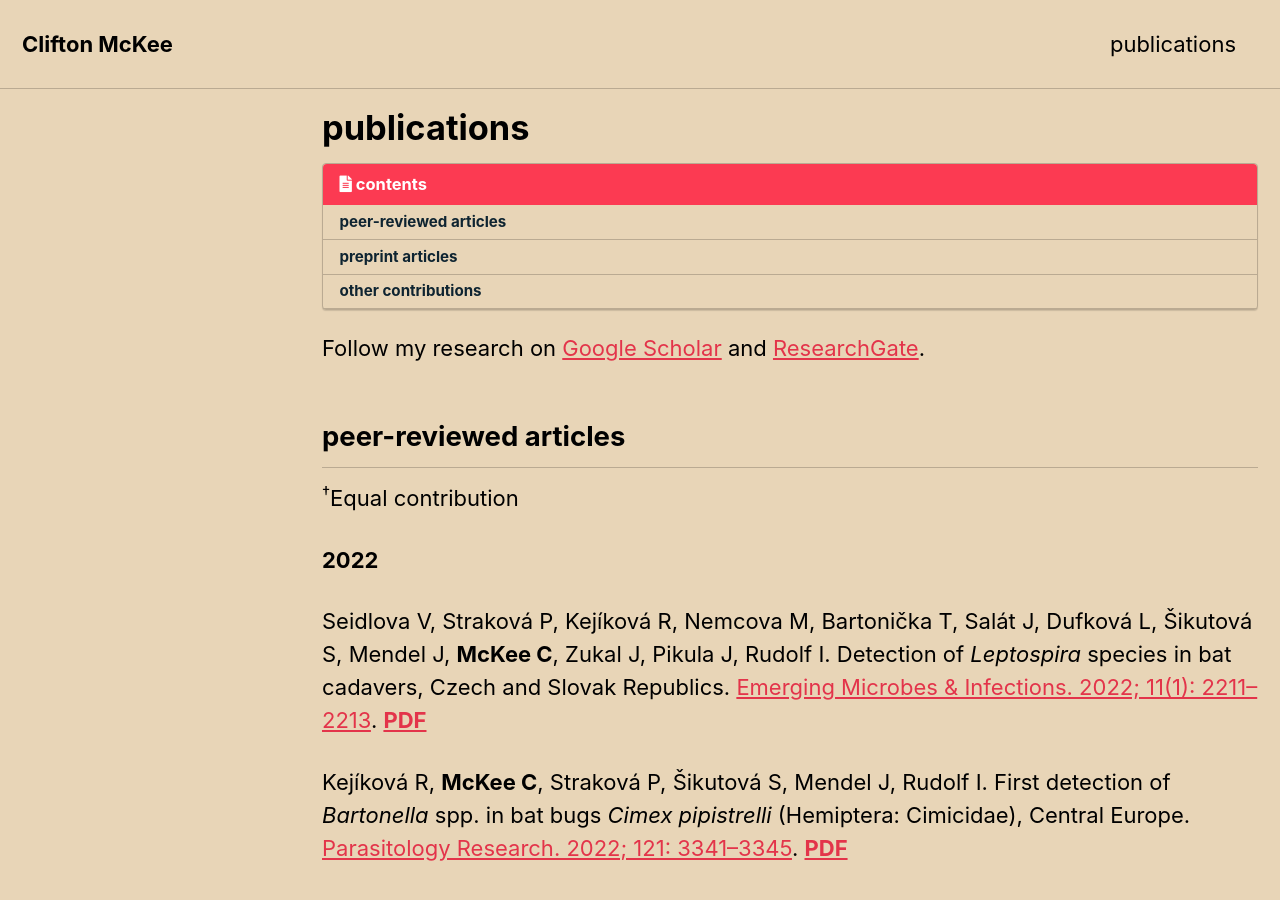
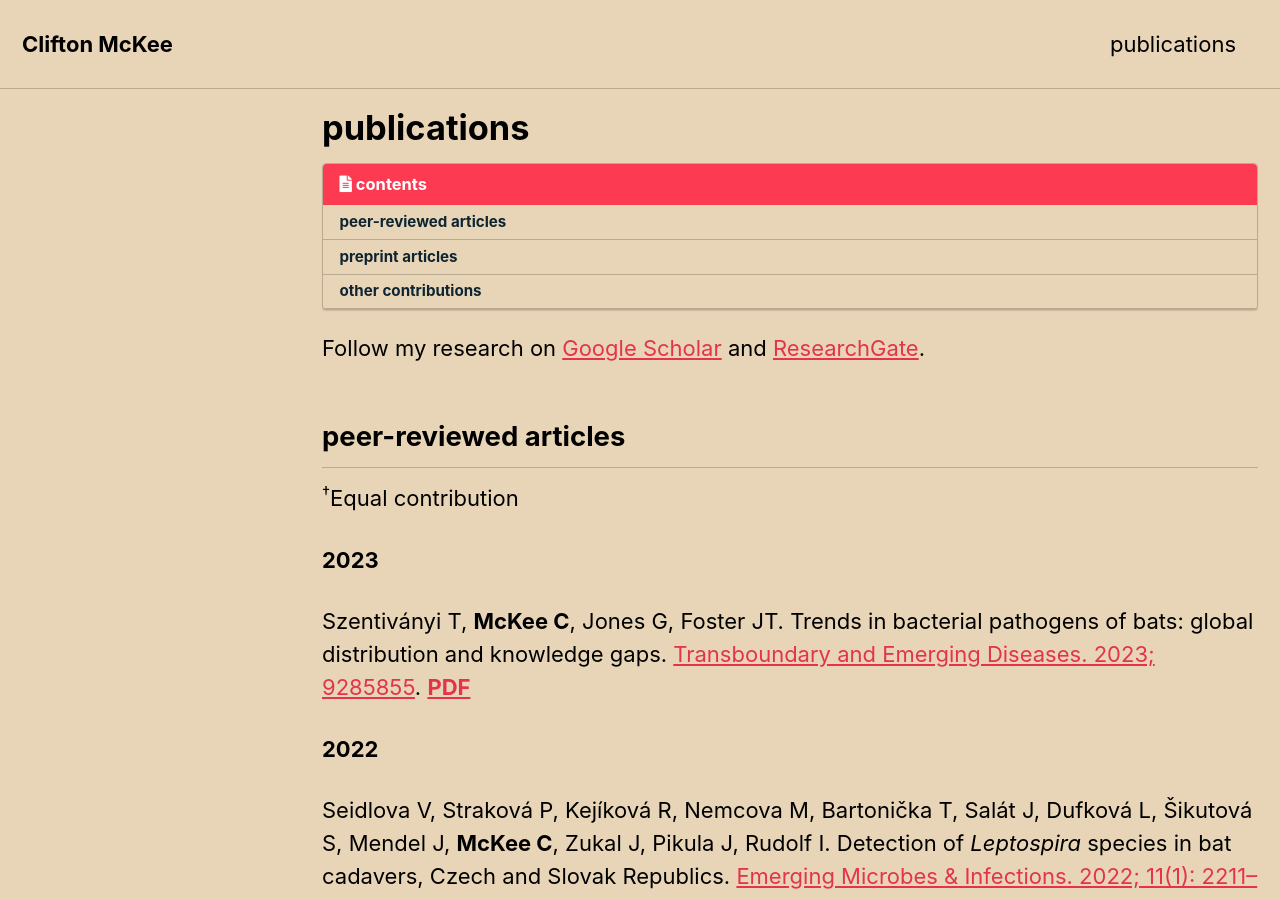
Before and after one commit to clifmckee/clifmckee.github.io, a Jekyll site: the page built from _pages/publications.md, in a window 1280 px wide and 900 px high. Built offline with Jekyll 4.4.1, drawn with Linux system fonts in a browser that asks for light colours; cached includes are drawn as plain includes.

Commit message:
Update pubs 2023-03-28

```diff
--- a/_pages/publications.md
+++ b/_pages/publications.md
@@ -13,6 +13,10 @@ Follow my research on [Google Scholar](https://scholar.google.com/citations?user
 ## peer-reviewed articles
 
 <sup>†</sup>Equal contribution
+
+**2023**
+
+Szentiványi T, **McKee C**, Jones G, Foster JT. Trends in bacterial pathogens of bats: global distribution and knowledge gaps. [Transboundary and Emerging Diseases. 2023; 9285855](https://doi.org/10.1155/2023/9285855). [**PDF**](http://clifmckee.github.io/files/2023_Szentivanyi_TBED.pdf)
 
 **2022**
 
```
Also changed, not shown: 2 other files.
